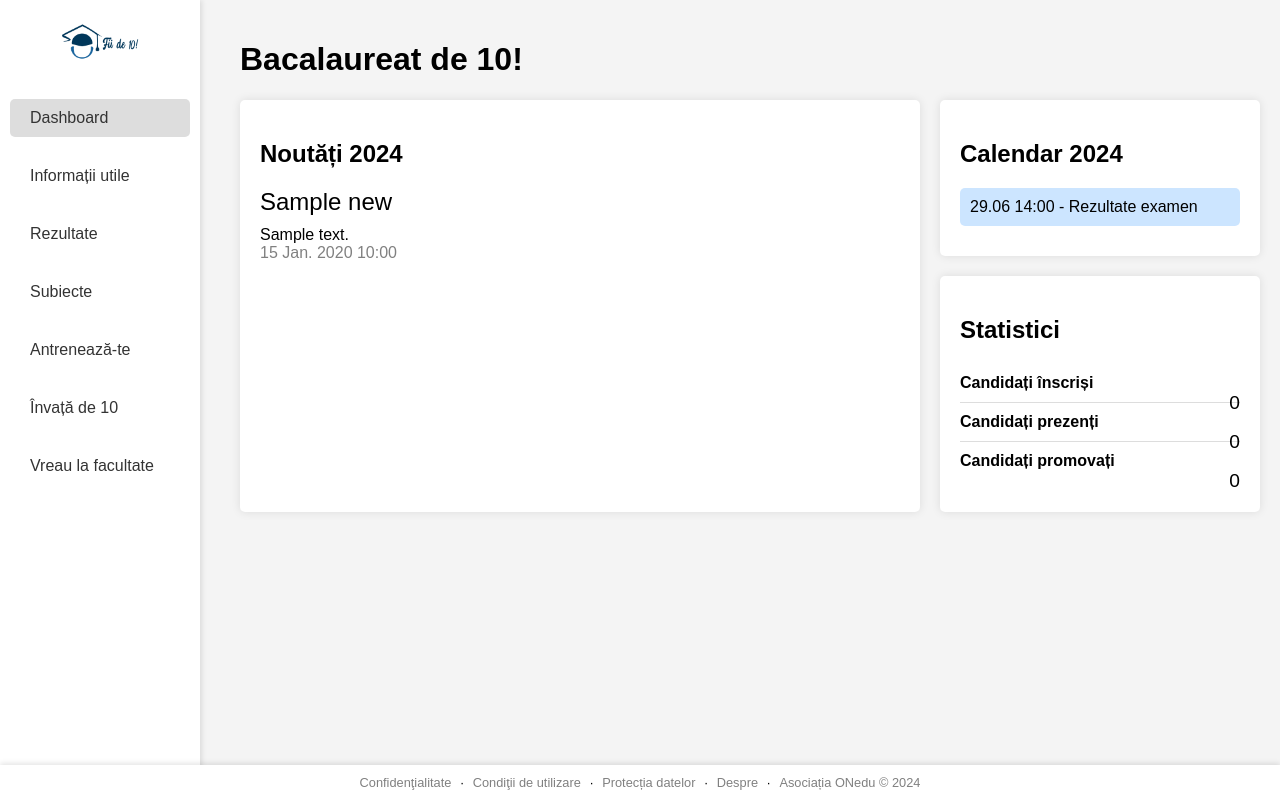
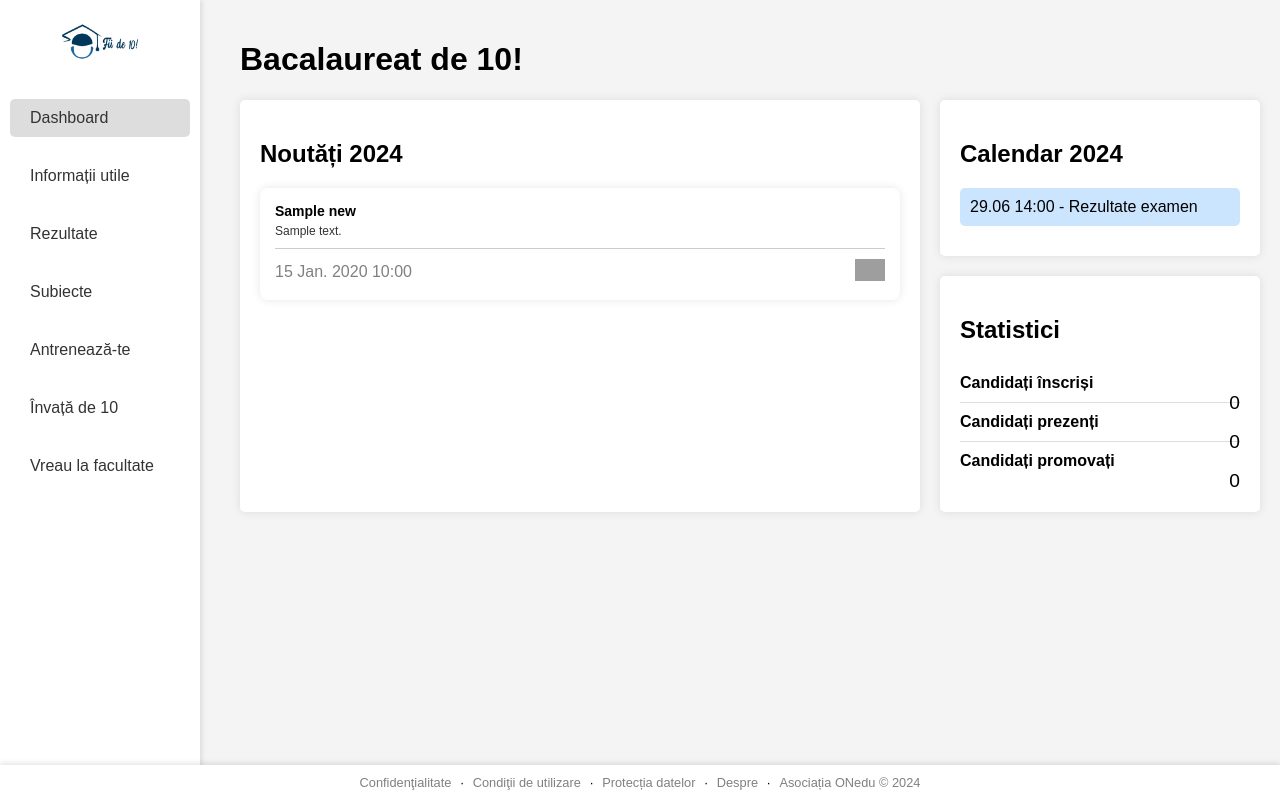
Before and after one commit to ONeduRomania/bac-fiide10, a PHP site: page / in a window 1280 px wide. Run offline with PHP 8.4, Linux system fonts and the light colour scheme; tables that the repository leaves empty or names only in its code hold one stand-in row (values such as "Sample post"); data that the repository does not hold is empty; grey boxes are pictures that could not be loaded.

Commit message:
update for news

```diff
--- a/css/style.css
+++ b/css/style.css
@@ -143,3 +143,40 @@ footer {
     text-decoration: none;
     margin: 0 5px;
 }
+
+.news-item {
+    background-color: #fff;
+    padding: 15px;
+    border-radius: 8px;
+    margin-bottom: 20px;
+    box-shadow: 0 0 10px rgba(0, 0, 0, 0.1);
+}
+
+.news-title {
+    font-size: 14px;
+    font-weight: bold;
+    margin-bottom: 5px;
+}
+
+.news-description {
+    font-size: 12px;
+    color: #333;
+}
+
+.news-footer {
+    display: flex;
+    justify-content: space-between;
+    align-items: center;
+    margin-top: 10px;
+    border-top: 1px solid #ccc;
+    padding-top: 10px;
+}
+
+.news-date {
+    color: gray;
+}
+
+.logo-link img {
+    width: 30px;
+    height: auto;
+}
--- a/index.php
+++ b/index.php
@@ -29,10 +29,18 @@ $result = $conn->query($sql);
                 if ($result->num_rows > 0) {
                     while($row = $result->fetch_assoc()) {
                         echo '<div class="news-item">';
+                        echo '<div class="news-content">';
                         echo '<div class="news-title">' . $row["title"] . '</div>';
                         echo '<div class="news-description">' . $row["description"] . '</div>';
+                        echo '</div>';
+                        echo '<div class="news-footer">';
                         echo '<div class="news-date">' . $row["date"] . ' ' . $row["time"] . '</div>';
+                        echo '<div class="logo-link">';
+                        echo '<a href="https://onedu.ro" target="_blank"><img src="logo_onedu.png" alt="ONEDU"></a>';
                         echo '</div>';
+                        echo '</div>';
+                        echo '</div>';
+
                     }
                 } else {
                     echo '0 results';
```
